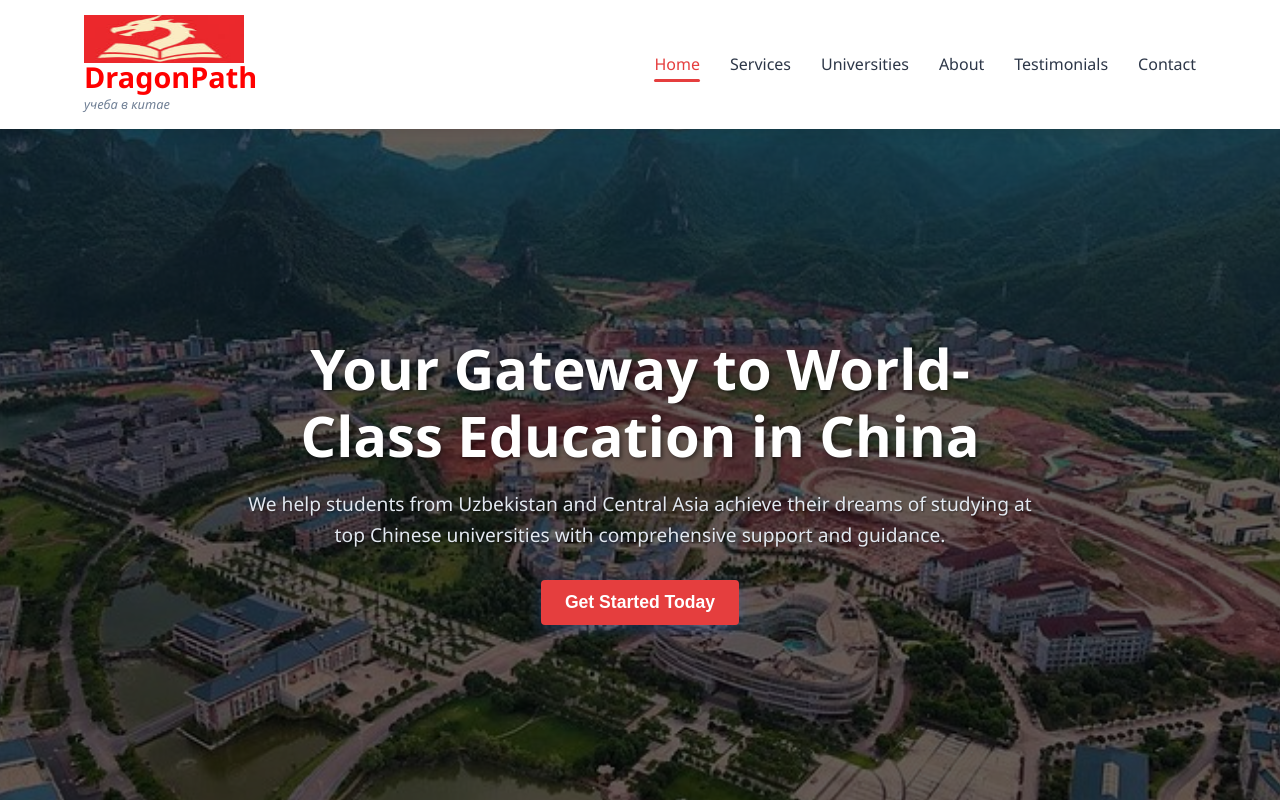
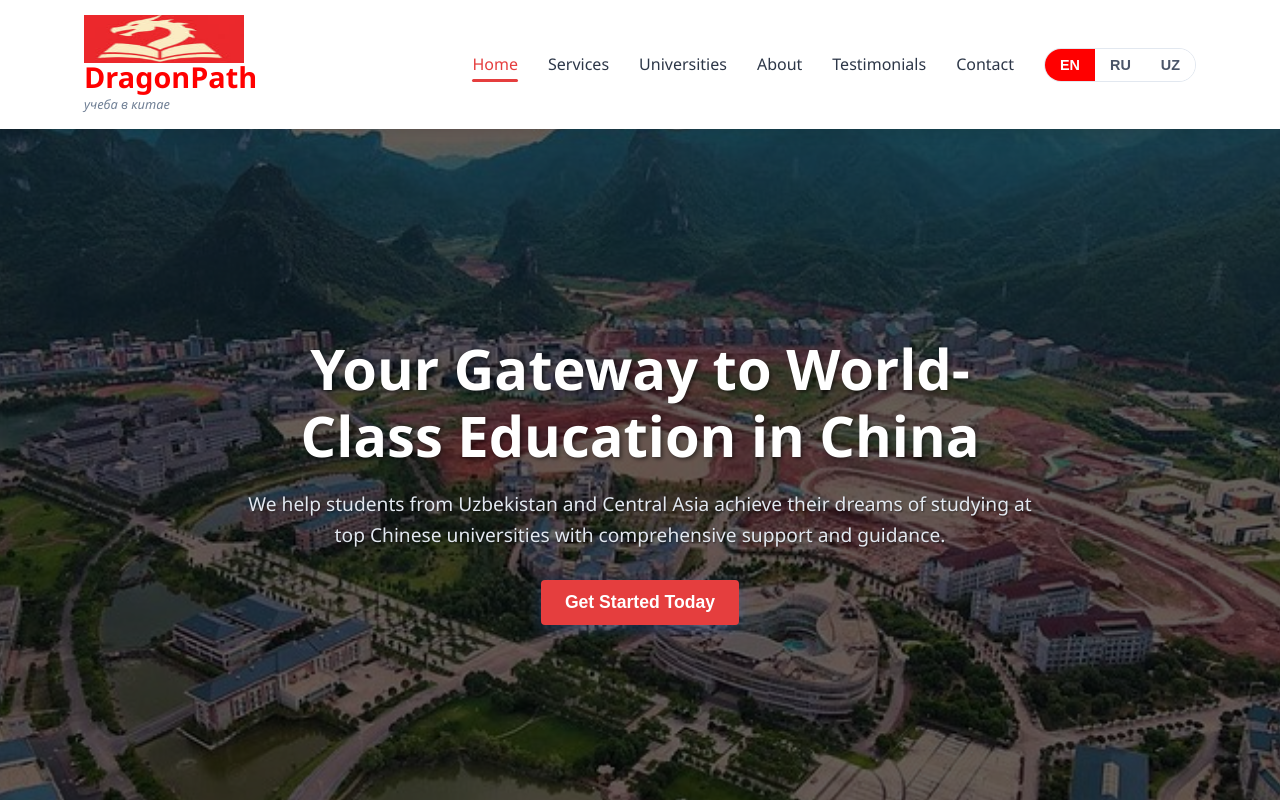
Before and after one commit to Ramilbey/dragonpath, a React (Create React App) app: page / in a window 1280 px wide. Shown: the top 800 px of the page. Built offline with nearby package versions, Linux system fonts and the light colour scheme.

Commit message:
add language chooser

```diff
--- a/src/components/Header/Header.js
+++ b/src/components/Header/Header.js
@@ -1,8 +1,11 @@
 // src/components/Header/Header.js
 import React from 'react';
+import { useLanguage } from '../../context/LanguageContext';
 import './Header.css';
 
 const Header = ({ scrollToSection, activeSection, menuOpen, setMenuOpen }) => {
+  const { language, setLanguage } = useLanguage();
+
   return (
     <header className="header">
       <div className="container">
@@ -20,6 +23,28 @@ const Header = ({ scrollToSection, activeSection, menuOpen, setMenuOpen }) => {
             <a href="#about" className={activeSection === 'about' ? 'active' : ''} onClick={() => scrollToSection('about')}>About</a>
             <a href="#testimonials" className={activeSection === 'testimonials' ? 'active' : ''} onClick={() => scrollToSection('testimonials')}>Testimonials</a>
             <a href="#contact" className={activeSection === 'contact' ? 'active' : ''} onClick={() => scrollToSection('contact')}>Contact</a>
+
+            {/* Language Switcher */}
+            <div className="language-switcher">
+              <button
+                className={language === 'english' ? 'active' : ''}
+                onClick={() => setLanguage('english')}
+              >
+                EN
+              </button>
+              <button
+                className={language === 'russian' ? 'active' : ''}
+                onClick={() => setLanguage('russian')}
+              >
+                RU
+              </button>
+              <button
+                className={language === 'uzbek' ? 'active' : ''}
+                onClick={() => setLanguage('uzbek')}
+              >
+                UZ
+              </button>
+            </div>
           </div>
 
           <div className="burger" onClick={() => setMenuOpen(!menuOpen)}>
--- a/src/components/Hero/Hero.js
+++ b/src/components/Hero/Hero.js
@@ -1,5 +1,6 @@
 // src/components/Hero/Hero.js
 import React from 'react';
+
 import './Hero.css';
 
 const Hero = ({ scrollToSection }) => {
```
